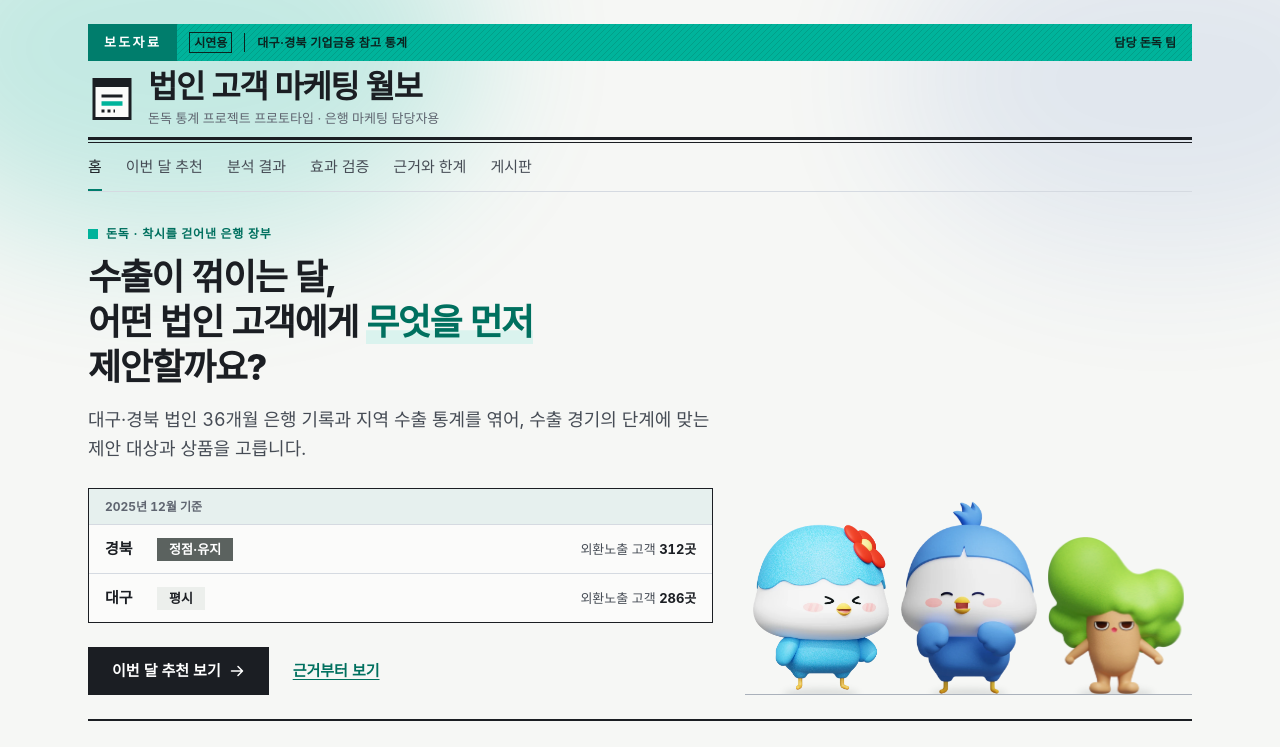
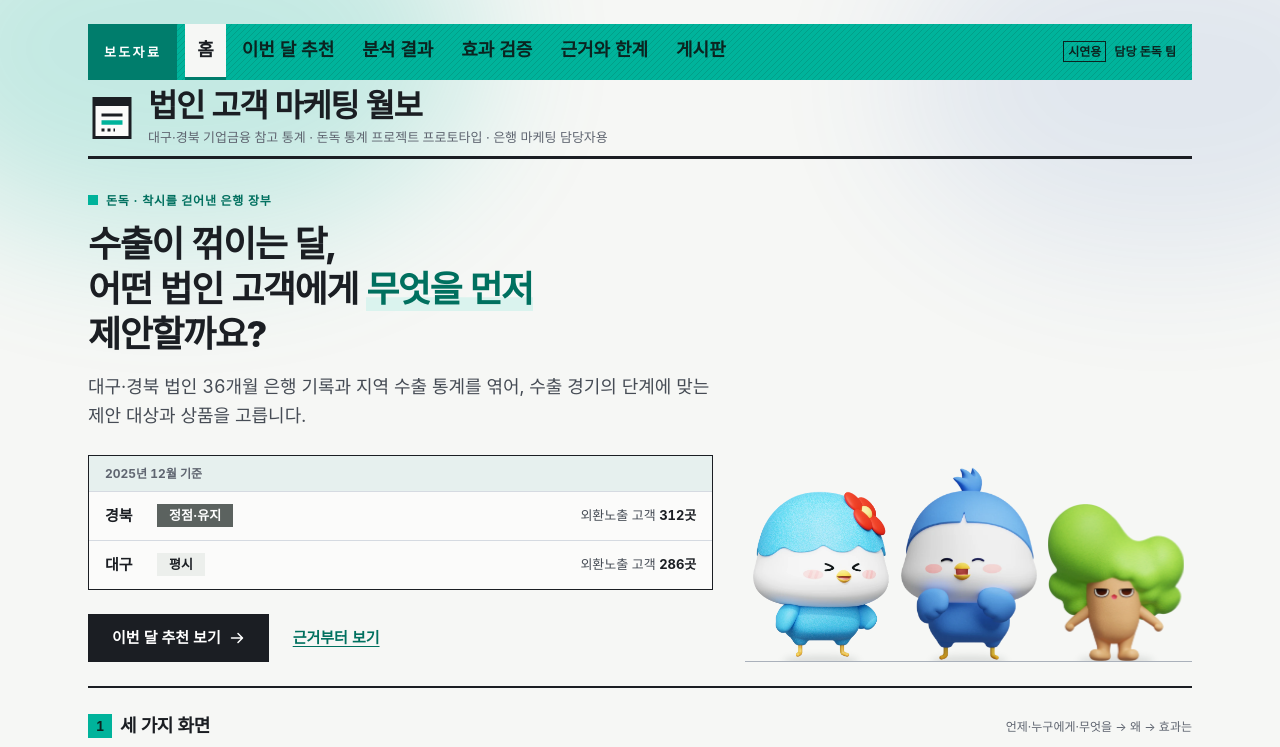
Before and after one commit to Don-Ddok/Don-Ddok_Dashboard, a React (Vite) app: page / in a window 1280 px wide. Shown: the top 747 px of the page. Built offline with nearby package versions, Linux system fonts and the light colour scheme; a web font is replaced by a local one.

Commit message:
feat: 윗줄 메뉴를 초록 머리 띠로 합치고, 신호 월보를 시도했다 뺀 방법 아래 셋째 단 탭으로 정리

```diff
--- a/src/components/Masthead.tsx
+++ b/src/components/Masthead.tsx
@@ -6,7 +6,7 @@ import { INTERNAL } from '../lib/internal'
 import { useData } from '../lib/data'
 
 /** 윗줄 메뉴. 발표 흐름(언제·누구에게 → 근거 → 효과 검증) 순서. 근거와 한계는 묶음이라 아래 작은 탭(SubNav)으로 나뉜다.
- *  신호 월보(시연용, 은행 계좌 신호는 기각)는 윗줄에서 빼고 근거와 한계 안에서만 연다 */
+ *  신호 월보(시연용, 은행 계좌 신호는 기각)는 근거와 한계 > 시도했다 뺀 방법 아래 셋째 단 탭으로만 연다 */
 const LINKS = [
   { to: '/', label: '홈', group: null },
   { to: '/recommend', label: '이번 달 추천', group: null },
@@ -40,13 +40,29 @@ export function Masthead() {
   const showMonth = MONTH_PAGES.some((p) => pathname.startsWith(p))
   return (
     <header className="masthead">
+      {/* 초록 머리 띠 = 윗줄 메뉴. 메뉴 줄을 따로 두지 않아 탭 단계가 하나 줄어든다 */}
       <div className="release-band">
         <p className="release-label">보도자료</p>
-        <p className="release-kind">
-          <span className="release-chip">시연용</span>
-          <span className="release-title">대구·경북 기업금융 참고 통계</span>
+        <nav className="band-nav" aria-label="주요 화면">
+          {LINKS.map((l) =>
+            l.group ? (
+              <Link
+                key={l.to}
+                to={{ pathname: l.to, search }}
+                aria-current={groupOf(pathname)?.label === l.group ? 'page' : undefined}
+              >
+                {l.label}
+              </Link>
+            ) : (
+              <NavLink key={l.to} to={{ pathname: l.to, search }} end={l.to === '/'}>
+                {l.label}
+              </NavLink>
+            ),
+          )}
+        </nav>
+        <p className="release-meta">
+          <span className="release-chip">시연용</span> 담당 돈독 팀
         </p>
-        <p className="release-meta">담당 돈독 팀</p>
       </div>
       {INTERNAL && (
         <p className="internal-band" role="note">
@@ -61,29 +77,13 @@ export function Masthead() {
               <NavLink to={{ pathname: '/', search }}>법인 고객 마케팅 월보</NavLink>
             </p>
             <p className="masthead-issuer">
-              돈독 통계 프로젝트 프로토타입 · 은행 마케팅 담당자용{showMonth ? (kind === 'real' ? ' · 실제 법인 데이터(내부 시연)' : ' · 신호 월보는 가상 고객 데이터') : ''}
+              대구·경북 기업금융 참고 통계 · 돈독 통계 프로젝트 프로토타입 · 은행 마케팅 담당자용
+              {showMonth ? (kind === 'real' ? ' · 실제 법인 데이터(내부 시연)' : ' · 신호 월보는 가상 고객 데이터') : ''}
             </p>
           </div>
         </div>
         {showMonth && <MonthControl />}
       </div>
-      <nav className="nav" aria-label="주요 화면">
-        {LINKS.map((l) =>
-          l.group ? (
-            <Link
-              key={l.to}
-              to={{ pathname: l.to, search }}
-              aria-current={groupOf(pathname)?.label === l.group ? 'page' : undefined}
-            >
-              {l.label}
-            </Link>
-          ) : (
-            <NavLink key={l.to} to={{ pathname: l.to, search }} end={l.to === '/'}>
-              {l.label}
-            </NavLink>
-          ),
-        )}
-      </nav>
     </header>
   )
 }
--- a/src/components/SubNav.tsx
+++ b/src/components/SubNav.tsx
@@ -1,31 +1,41 @@
-import { NavLink, useLocation } from 'react-router-dom'
+import { Link, useLocation } from 'react-router-dom'
 import { useMonth } from '../lib/month'
 
+interface Item {
+  to: string
+  label: string
+  /** 이 탭이 켜져 보일 주소들(첫 화면 외에 딸린 화면이 있을 때) */
+  also?: string[]
+}
+
+/** 시도했다 뺀 방법 안의 화면들: 왜 뺐는지(근거) + 그때 만든 시연 화면(신호 월보 계열) */
+export const DROPPED: Item[] = [
+  { to: '/evidence', label: '왜 뺐나' },
+  { to: '/bulletin', label: '시연: 월보' },
+  { to: '/firms', label: '시연: 고객' },
+  { to: '/timing', label: '시연: 계정 시차' },
+]
+
+const DEMO_NOTE =
+  '시연용 화면입니다. 가상 고객 80곳으로 규칙이 작동하는 모습을 보여 주며, 이 계좌 신호는 달력(영업일수)을 걷어낸 팀 재검증에서 수출 둔화를 알아채지 못해 최종 모델에서 뺐습니다.'
+
 /** 윗줄 메뉴 하나 아래에 묶인 화면들. 윗줄 메뉴는 묶음의 첫 화면으로 가고, 묶음 안에서는 이 작은 탭으로 오간다 */
-export const GROUPS = [
-  {
-    label: '신호 월보',
-    note: '시연용 화면입니다. 가상 고객 80곳으로 규칙이 작동하는 모습을 보여 주며, 이 계좌 신호는 달력(영업일수)을 걷어낸 팀 재검증에서 수출 둔화를 알아채지 못해 기각됐습니다.',
-    items: [
-      { to: '/bulletin', label: '월보' },
-      { to: '/firms', label: '고객' },
-      { to: '/timing', label: '계정 시차' },
-    ],
-  },
+export const GROUPS: { label: string; items: Item[] }[] = [
   {
     label: '근거와 한계',
-    note: '',
     items: [
       { to: '/insight', label: '팀 인사이트' },
-      { to: '/evidence', label: '시도했다 뺀 방법' },
-      { to: '/bulletin', label: '신호 월보(시연)' },
+      { to: '/evidence', label: '시도했다 뺀 방법', also: DROPPED.map((d) => d.to) },
       { to: '/glossary', label: '용어 사전' },
     ],
   },
 ]
 
+const matches = (pathname: string, to: string) => pathname === to || pathname.startsWith(`${to}/`)
+const isOn = (pathname: string, i: Item) => [i.to, ...(i.also ?? [])].some((p) => matches(pathname, p))
+
 export function groupOf(pathname: string) {
-  return GROUPS.find((g) => g.items.some((i) => pathname === i.to || pathname.startsWith(`${i.to}/`)))
+  return GROUPS.find((g) => g.items.some((i) => isOn(pathname, i)))
 }
 
 export function SubNav() {
@@ -33,18 +43,30 @@ export function SubNav() {
   const { search } = useMonth()
   const group = groupOf(pathname)
   if (!group) return null
+  const inDropped = DROPPED.some((d) => matches(pathname, d.to))
+  const inDemo = inDropped && !matches(pathname, '/evidence')
   return (
     <>
       <nav className="subnav" aria-label={`${group.label} 안의 화면`}>
         {group.items.map((i) => (
-          <NavLink key={i.to} to={{ pathname: i.to, search }}>
+          <Link key={i.to} to={{ pathname: i.to, search }} aria-current={isOn(pathname, i) ? 'page' : undefined}>
             {i.label}
-          </NavLink>
+          </Link>
         ))}
       </nav>
-      {group.note && (
+      {inDropped && (
+        <nav className="subnav subnav-sub" aria-label="시도했다 뺀 방법 안의 화면">
+          <span className="subnav-sub-label">시도했다 뺀 방법</span>
+          {DROPPED.map((d) => (
+            <Link key={d.to} to={{ pathname: d.to, search }} aria-current={matches(pathname, d.to) ? 'page' : undefined}>
+              {d.label}
+            </Link>
+          ))}
+        </nav>
+      )}
+      {inDemo && (
         <p className="subnav-note" role="note">
-          {group.note}
+          {DEMO_NOTE}
         </p>
       )}
     </>
--- a/src/pages/Evidence.tsx
+++ b/src/pages/Evidence.tsx
@@ -218,7 +218,7 @@ export function Evidence() {
           에 있습니다.
         </p>
         <p className="detail-actions">
-          <MonthLink to="/bulletin">신호 월보로 돌아가기</MonthLink>
+          <MonthLink to="/bulletin">그때 만든 시연 화면(신호 월보) 보기</MonthLink>
         </p>
       </article>
 
--- a/src/styles/app.css
+++ b/src/styles/app.css
@@ -72,7 +72,7 @@
 .release-label {
   display: flex;
   align-items: center;
-  padding: var(--s-2) var(--s-4);
+  padding: var(--s-3) var(--s-4);
   background: var(--accent);
   color: #ffffff;
   font-size: var(--t-sm);
@@ -108,8 +108,57 @@
 .release-meta {
   display: flex;
   align-items: center;
+  gap: var(--s-2);
   padding: var(--s-2) var(--s-4);
   font-weight: 600;
+  white-space: nowrap;
+}
+
+@media (max-width: 640px) {
+  .release-meta {
+    display: none;
+  }
+  .band-nav {
+    flex-wrap: wrap;
+    overflow: visible;
+    padding: 0;
+  }
+  .band-nav a {
+    padding: var(--s-2) var(--s-2);
+    font-size: var(--t-base);
+  }
+}
+
+/* 머리 띠 안의 윗줄 메뉴: 띠를 키우고(높이 약 56px) 글자를 키워 한눈에 읽히게 */
+.band-nav {
+  display: flex;
+  align-items: stretch;
+  flex: 1;
+  min-width: 0;
+  gap: var(--s-1);
+  padding: 0 var(--s-2);
+  overflow-x: auto;
+}
+.band-nav a {
+  display: flex;
+  align-items: center;
+  padding: var(--s-3) var(--s-3);
+  border-bottom: 3px solid transparent;
+  color: var(--on-mint);
+  font-size: var(--t-md);
+  font-weight: 600;
+  text-decoration: none;
+  white-space: nowrap;
+  transition: background-color 150ms var(--ease-out), border-color 150ms var(--ease-out);
+}
+.band-nav a:hover {
+  background: rgba(255, 255, 255, 0.28);
+}
+.band-nav a[aria-current='page'] {
+  background: var(--paper);
+  border-bottom-color: var(--accent);
+  color: var(--ink);
+  font-weight: 800;
 }
 
 @media (max-width: 640px) {
--- a/src/styles/hub.css
+++ b/src/styles/hub.css
@@ -1110,6 +1110,33 @@
   color: #fff;
 }
 
+/* 셋째 단: 시도했다 뺀 방법 안의 화면. 둘째 단(검은 칸)과 구분되게 밑줄 탭으로 */
+.subnav-sub {
+  align-items: center;
+  padding: var(--s-1) 0 var(--s-2);
+  border-bottom: 0;
+}
+.subnav-sub-label {
+  padding-right: var(--s-2);
+  margin-right: var(--s-1);
+  border-right: var(--rule-thin) solid var(--rule-mid);
+  color: var(--ink-3);
+  font-size: var(--t-sm);
+  white-space: nowrap;
+}
+.subnav-sub a {
+  border: 0;
+  border-bottom: 2px solid transparent;
+  padding: var(--s-1) var(--s-2);
+  font-weight: 500;
+}
+.subnav-sub a[aria-current='page'] {
+  border-color: var(--accent);
+  background: transparent;
+  color: var(--accent-ink);
+  font-weight: 700;
+}
+
 .subnav-note {
   margin-top: var(--s-2);
   padding: var(--s-2) var(--s-3);
```
Also changed, not shown: 3 other files (tests, documents, lock files or other folders).
